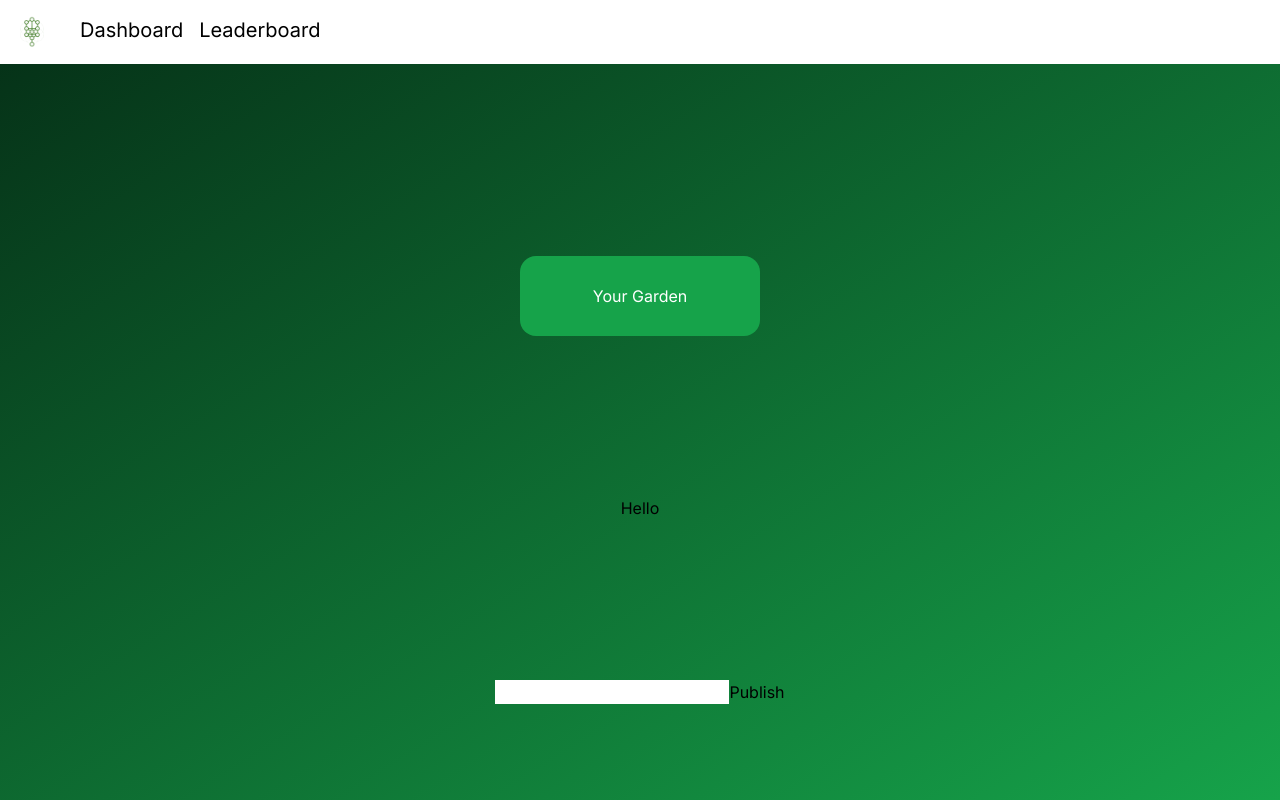
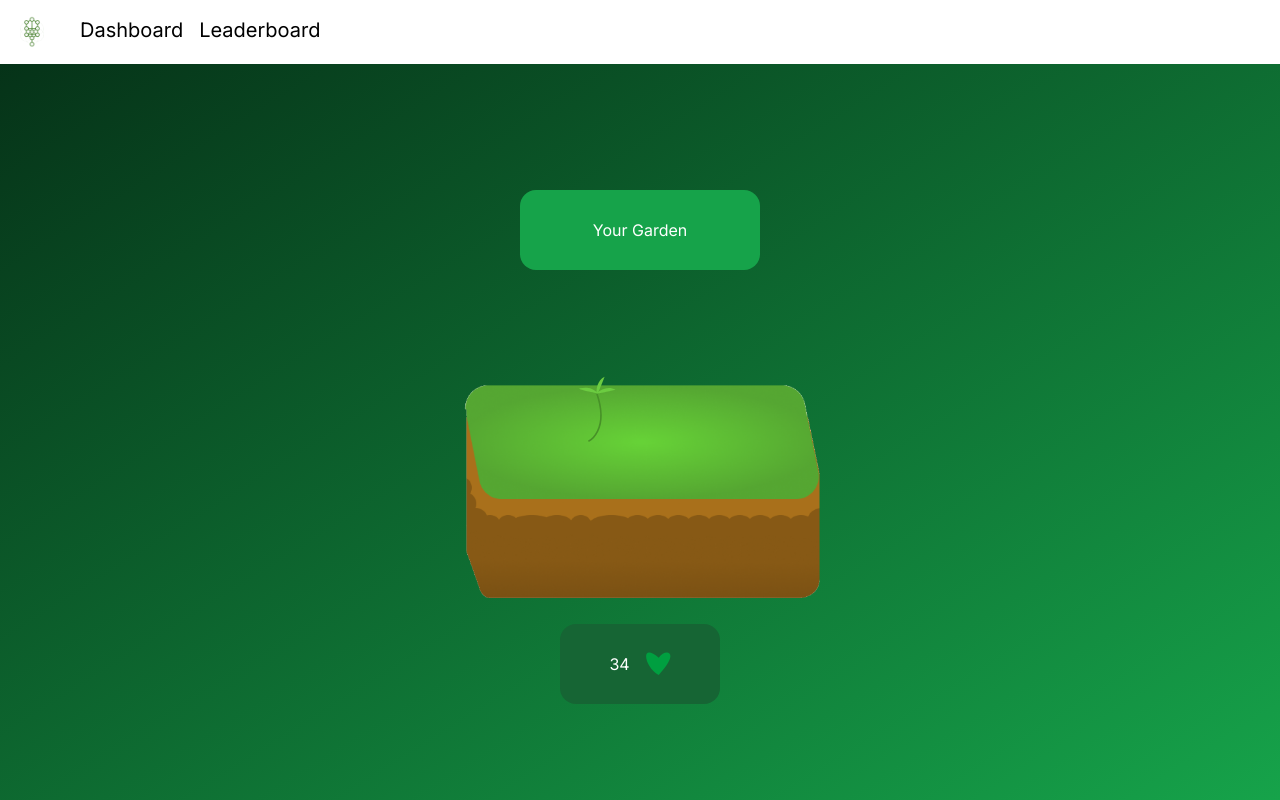
Before and after one commit to MisterChief53/AI-den, a Next.js app: page / in a window 1280 px wide. Built offline with nearby package versions, Linux system fonts and the light colour scheme.

Commit message:
added basic garden display

```diff
--- a/app/page.tsx
+++ b/app/page.tsx
@@ -2,6 +2,8 @@ import CameraStream from "@/app/cameraStream/page";
 import PublishComponent from "@/components/publishComponent";
 import NavBar from "@/components/navbar";
 import SmallTitleComponent from "@/components/smallTitleComponent";
+import Image from "next/image";
+import GardenStateComponent from "@/components/gardenStateComponent";
 
 
 interface NavbarProps{
@@ -24,8 +26,7 @@ export default function Home() {
     <main className="flex min-h-screen flex-col items-center justify-between p-24">
       <NavBar logo="/aiden_logo.png" links={links}/>
       <SmallTitleComponent/>
-      Hello
-      <PublishComponent/>
+      <GardenStateComponent/>
     </main>
   );
 }
--- /dev/null
+++ b/components/gardenStateComponent.tsx
@@ -0,0 +1,34 @@
+import Image from "next/image";
+
+export default function GardenStateComponent(){
+    return (
+        <div className="flex flex-col items-center justify-between">
+            <div className="pb-5">
+                <Image
+                    src="/level1.svg"
+                    width={400}
+                    height={400}
+                    alt="Level 1 garden"
+                />
+            </div>
+
+            <div className="relative items-center justify-center">
+                <div className="h-20 w-40 min-h-20 min-w-30 max-w-60 bg-cover bg-no-repeat rounded-2xl overflow-hidden items-center justify-center bg-green-800">
+                    <div className="flex items-center justify-center h-full text-white">
+                        <ul className="flex space-x-4">
+                            <li>34</li>
+                            <li>
+                                <Image
+                                    src='/heart.svg'
+                                    width={25}
+                                    height={25}
+                                    alt="Green heart"
+                                />
+                            </li>
+                        </ul>
+                    </div>
+                </div>
+            </div>
+        </div>
+    );
+}
```
Also changed, not shown: components/smallTitleComponent.tsx (+0 -10 lines), public/heart.svg (added), public/level1.svg (added).
